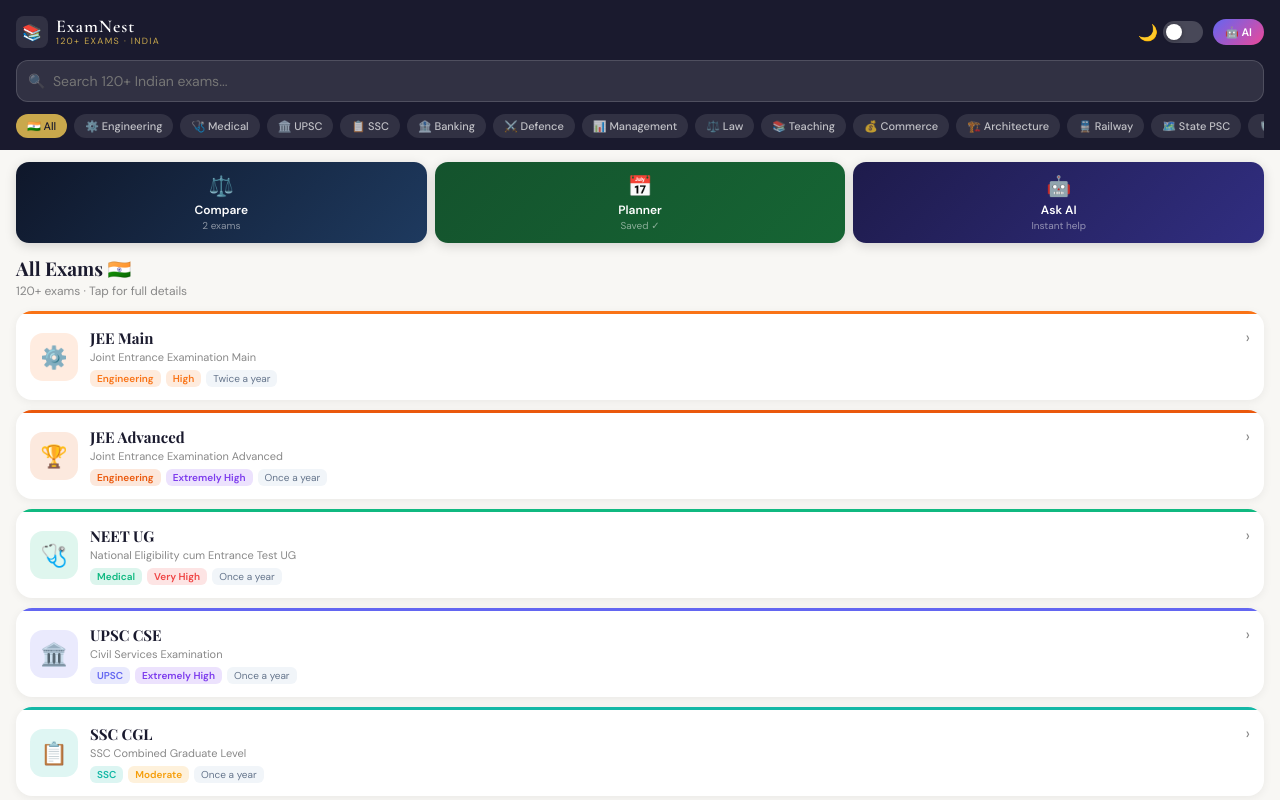
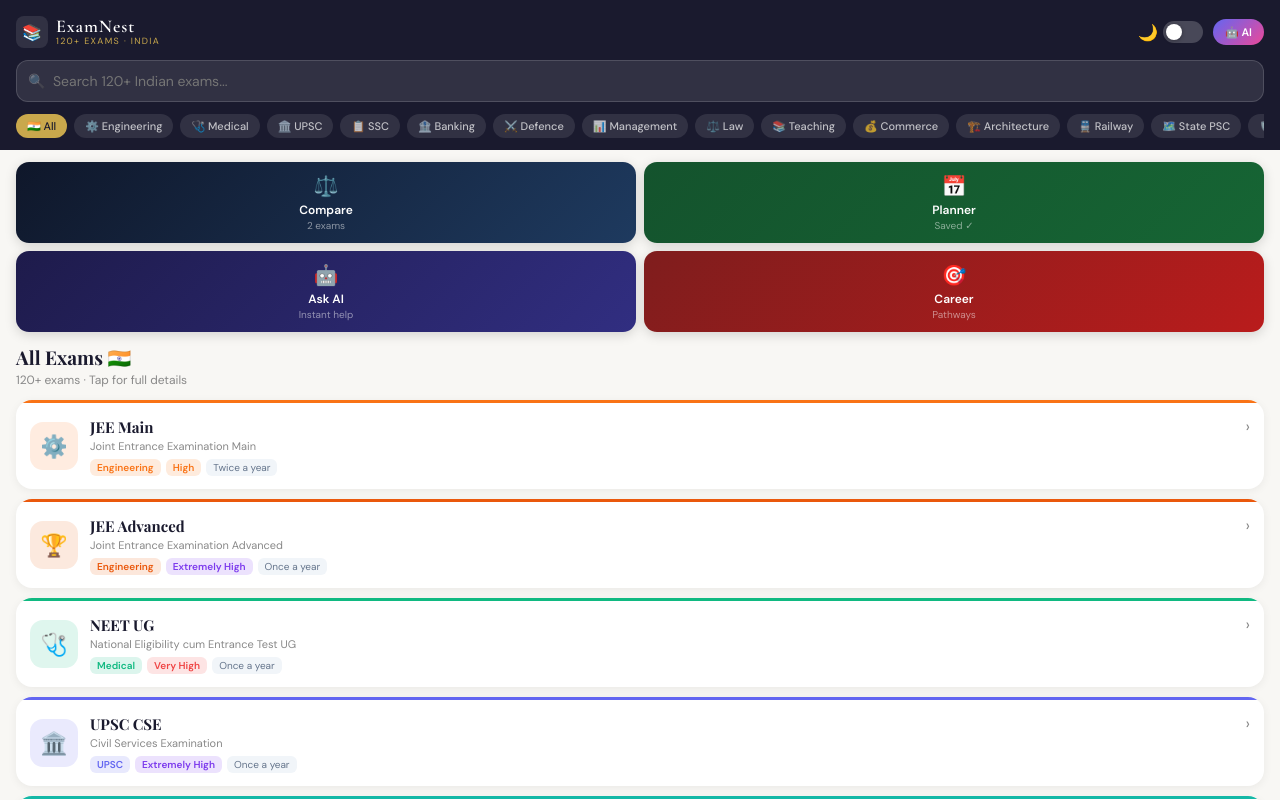
Before and after one commit to kushalsaral1517-create/examnest, a React (Vite) app: page / in a window 1280 px wide. Both pictures are taken after a click on the button "SKIP INTRO ›". Shown: the top 800 px of the page. Built offline with nearby package versions, Linux system fonts and the light colour scheme.

Commit message:
Update feature banners layout and add Career button
Changed the layout to a 2x2 grid and added a Career button.

```diff
--- a/src/App.jsx
+++ b/src/App.jsx
@@ -558,14 +558,23 @@
             </div>
 
             {/* Feature banners */}
-            <div style={{display:"grid",gridTemplateColumns:"1fr 1fr 1fr",gap:8,padding:"12px 16px 0"}}>
-              {[{tab:"compare",icon:"⚖️",label:"Compare",sub:"2 exams",bg:"linear-gradient(135deg,#0f172a,#1e3a5f)"},{tab:"planner",icon:"📅",label:"Planner",sub:"Saved ✓",bg:"linear-gradient(135deg,#14532d,#166534)"},{tab:"chat",icon:"🤖",label:"Ask AI",sub:"Instant help",bg:"linear-gradient(135deg,#1e1b4b,#312e81)"}].map(function(item){
+            {/* Changed gridTemplateColumns to '1fr 1fr' for a 2x2 layout */}
+            <div style={{display:"grid",gridTemplateColumns:"1fr 1fr",gap:8,padding:"12px 16px 0"}}>
+              {[
+                {tab:"compare",icon:"⚖️",label:"Compare",sub:"2 exams",bg:"linear-gradient(135deg,#0f172a,#1e3a5f)"},
+                {tab:"planner",icon:"📅",label:"Planner",sub:"Saved ✓",bg:"linear-gradient(135deg,#14532d,#166534)"},
+                {tab:"chat",icon:"🤖",label:"Ask AI",sub:"Instant help",bg:"linear-gradient(135deg,#1e1b4b,#312e81)"},
+                // Added the Career button below:
+                {tab:"career",icon:"🎯",label:"Career",sub:"Pathways",bg:"linear-gradient(135deg,#7f1d1d,#b91c1c)"}
+              ].map(function(item){
                 return (
-                  <div key={item.tab} onClick={function(){setNavTab(item.tab);}} style={{background:dark?"#1e293b":item.bg,borderRadius:13,padding:"11px 10px",cursor:"pointer",textAlign:"center",boxShadow:"0 3px 12px rgba(0,0,0,0.15)"}}>
+
+            <div key={item.tab} onClick={function(){setNavTab(item.tab);}} style={{background:dark?"#1e293b":item.bg,borderRadius:13,padding:"11px 10px",cursor:"pointer",textAlign:"center",boxShadow:"0 3px 12px rgba(0,0,0,0.15)"}}>
                     <div style={{fontSize:20,marginBottom:3}}>{item.icon}</div>
                     <div style={{fontSize:12,fontWeight:700,color:"#fff"}}>{item.label}</div>
                     <div style={{fontSize:10,color:"rgba(255,255,255,0.5)",marginTop:1}}>{item.sub}</div>
                   </div>
+
                 );
               })}
             </div>
```
